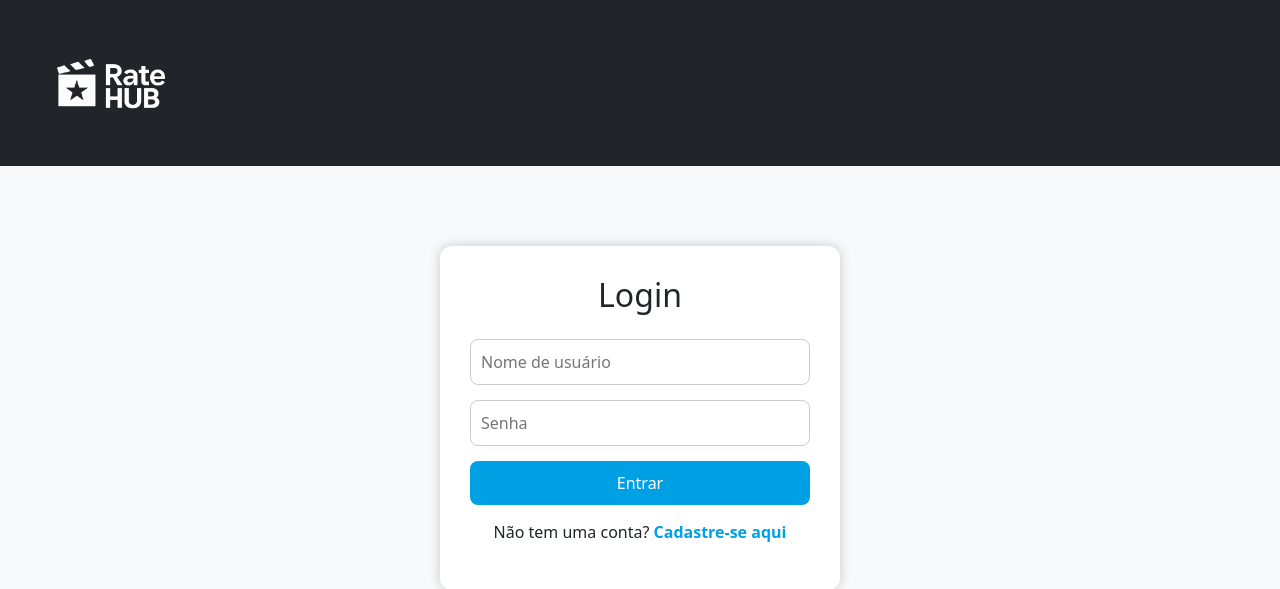
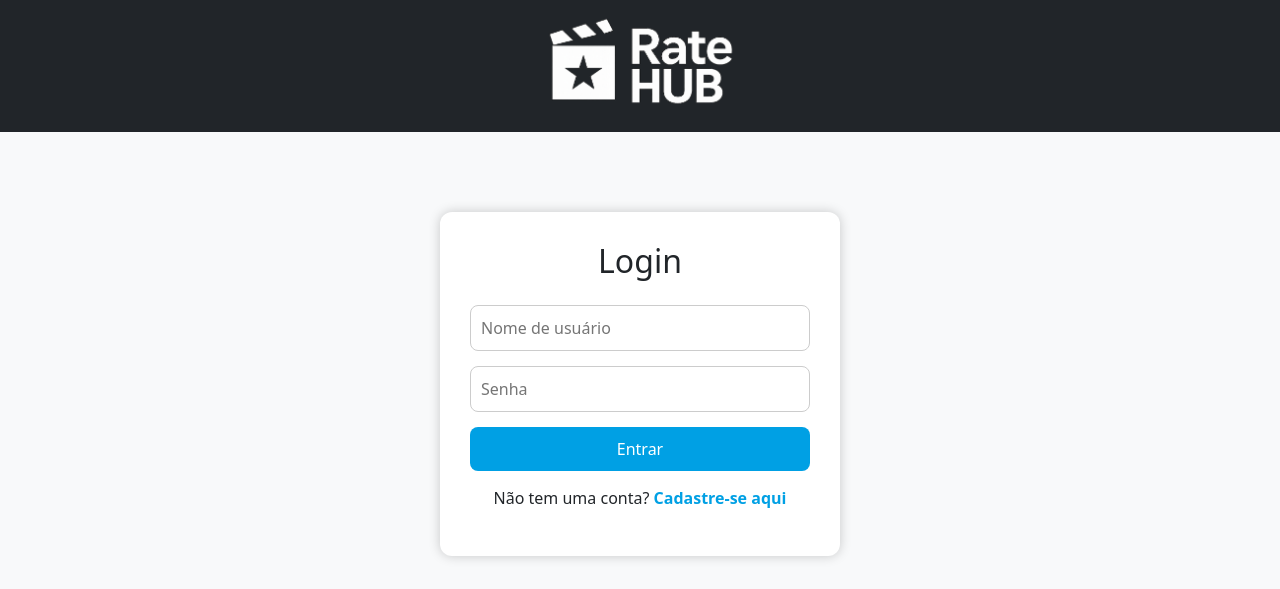
Before and after one commit to ricardomvlins/ProjetoFDS, a Django app: page / in a window 1280 px wide. Shown: the top 589 px of the page. Run offline with Django 5.2, Linux system fonts and the light colour scheme; parts of the project's set-up code (start-up, migrations or seed data) failed here and were passed over.

Commit message:
Ajuste Css + logo

```diff
--- a/Aplicativo/templates/cadastro.html
+++ b/Aplicativo/templates/cadastro.html
@@ -93,7 +93,7 @@
         }
 
         .logo img {
-            width: 150px;
+            width: 200px;
             height: auto;
         }
     </style>
@@ -101,7 +101,7 @@
 <body class="bg-light">
 
     <nav class="navbar navbar-expand-lg navbar-dark bg-dark px-4">
-        <div class="container-fluid d-flex justify-content-between align-items-center">
+        <div class="container-fluid d-flex justify-content-center align-items-center">
             <div class="d-flex align-items-center gap-5">
                 <div class="logo">
                     <img src="{% static '/imagens/logo_RateHUB.png' %}" alt="RateHUB Logo">
--- a/Aplicativo/templates/login.html
+++ b/Aplicativo/templates/login.html
@@ -78,7 +78,7 @@
         }
 
         .logo img {
-            width: 150px;
+            width: 200px;
             height: auto;
         }
 
@@ -87,7 +87,7 @@
 <body class="bg-light">
 
     <nav class="navbar navbar-expand-lg navbar-dark bg-dark px-4">
-        <div class="container-fluid d-flex justify-content-between align-items-center">
+        <div class="container-fluid d-flex justify-content-center align-items-center">
             <div class="logo">
                 <img src="{% static '/imagens/logo_RateHUB.png' %}" alt="RateHUB Logo">
             </div>
```
Also changed, not shown: Aplicativo/static/imagens/logo_RateHUB.png.
